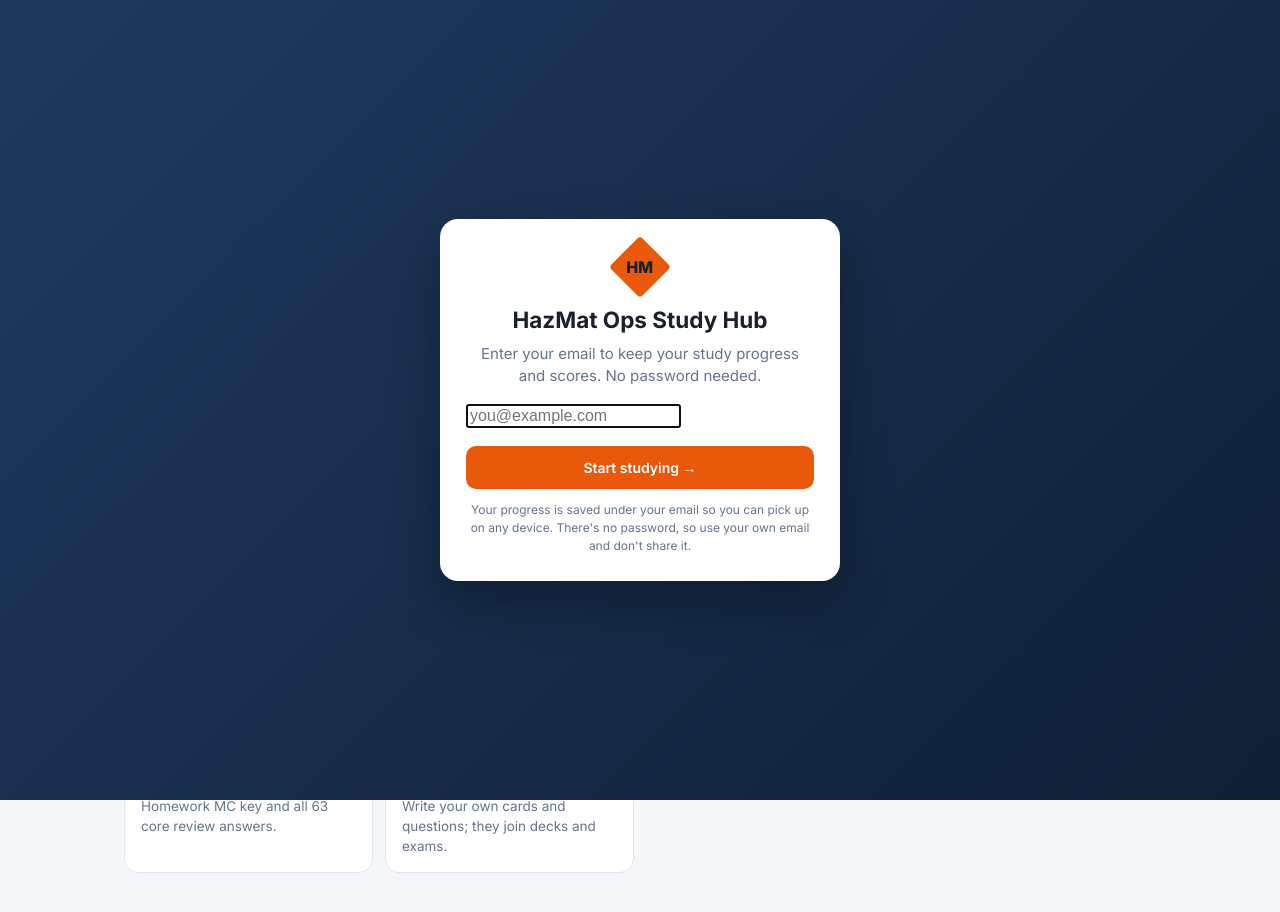
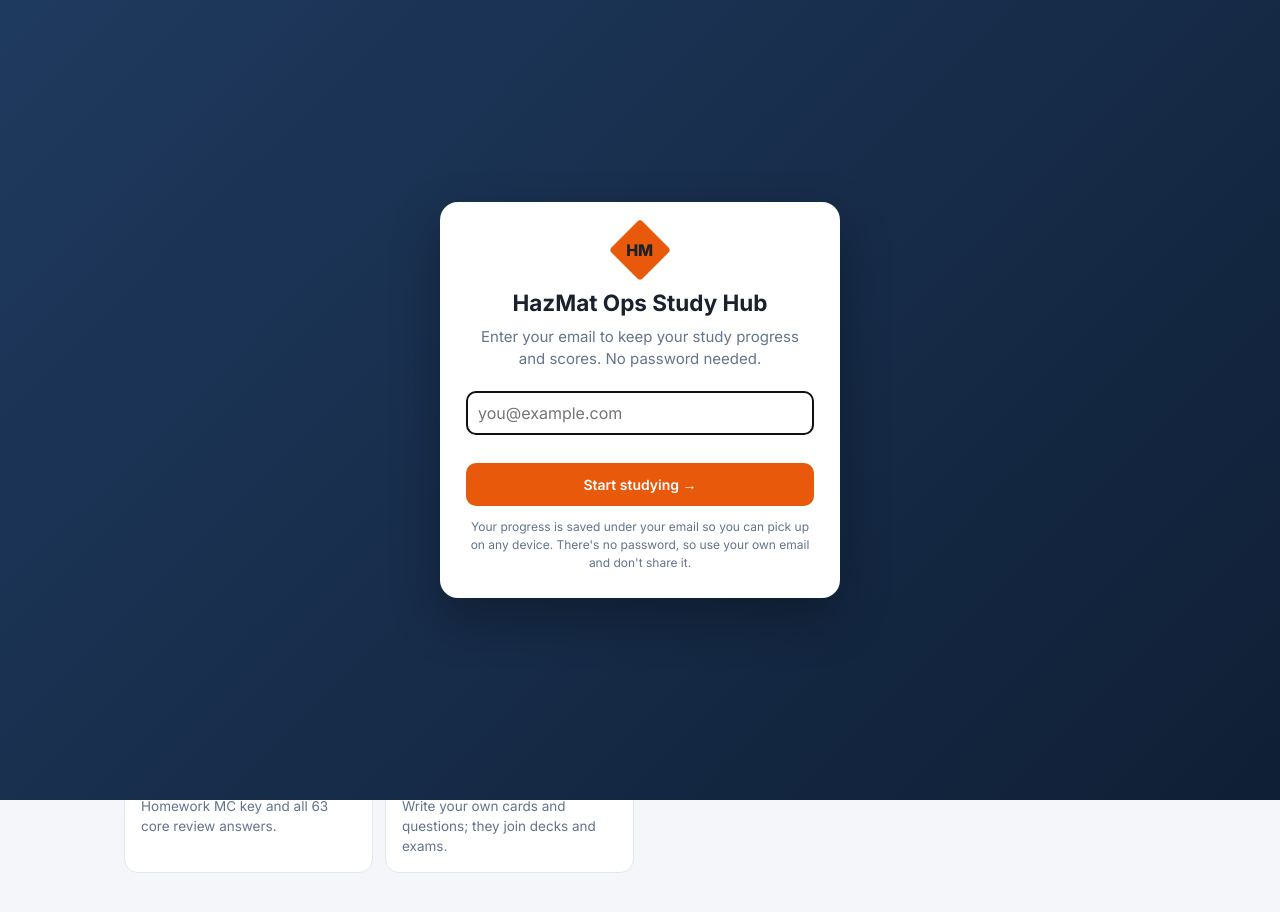
Before and after one commit to kaberle18/hazmat-study-hub, a website: page index.html in a window 1280 px wide. Drawn offline with Linux system fonts and the light colour scheme.

Commit message:
Style sign-in email field
Co-Authored-By: Claude Opus 5.5 <noreply@anthropic.com>
Claude-Session: https://claude.ai/code/session_01BTcyE3v2QfQBCC3dp6WeY2

```diff
--- a/index.html
+++ b/index.html
@@ -105,7 +105,7 @@ mark{background:#fde68a}
 @keyframes sh{25%{transform:translateX(-4px)}75%{transform:translateX(4px)}}
 .timer{font-size:28px;font-weight:800;color:var(--orange);font-variant-numeric:tabular-nums}
 .big2{font-size:20px;font-weight:600;text-align:center;padding:18px;background:#fff;border-radius:14px;border:1px solid var(--line)}
-input[type=text],textarea,select{width:100%;padding:9px 11px;border:1px solid var(--line);border-radius:9px;font:inherit;margin:4px 0 10px;background:#fff}
+input[type=text],input[type=email],textarea,select{width:100%;padding:9px 11px;border:1px solid var(--line);border-radius:9px;font:inherit;margin:4px 0 10px;background:#fff}
 label.l{font-weight:600;font-size:13px;color:var(--mute)}
 .qs{columns:2;column-gap:14px}@media(max-width:700px){.qs{columns:1}}
 .qs .panel{break-inside:avoid}
```
